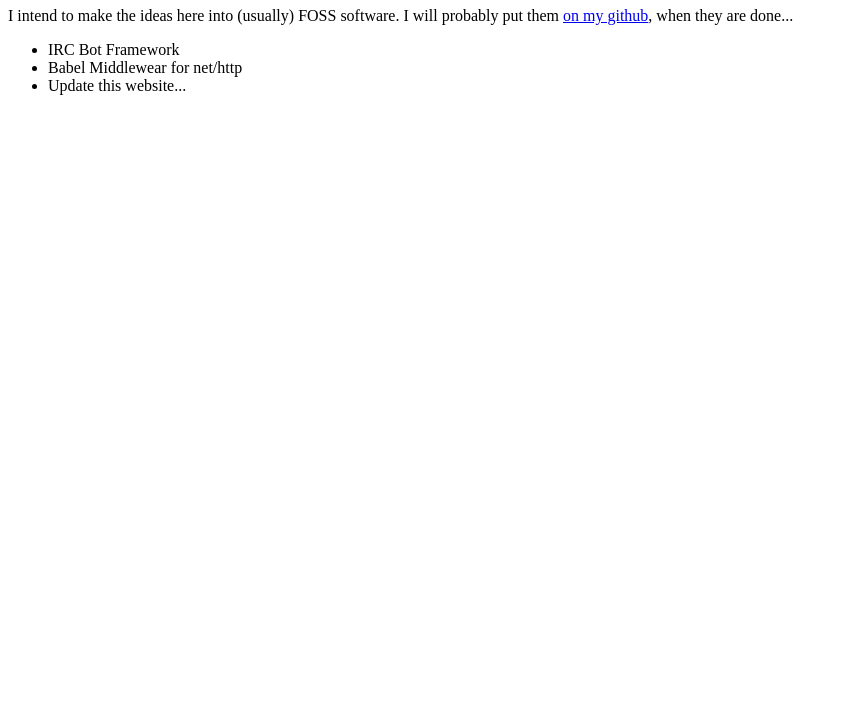
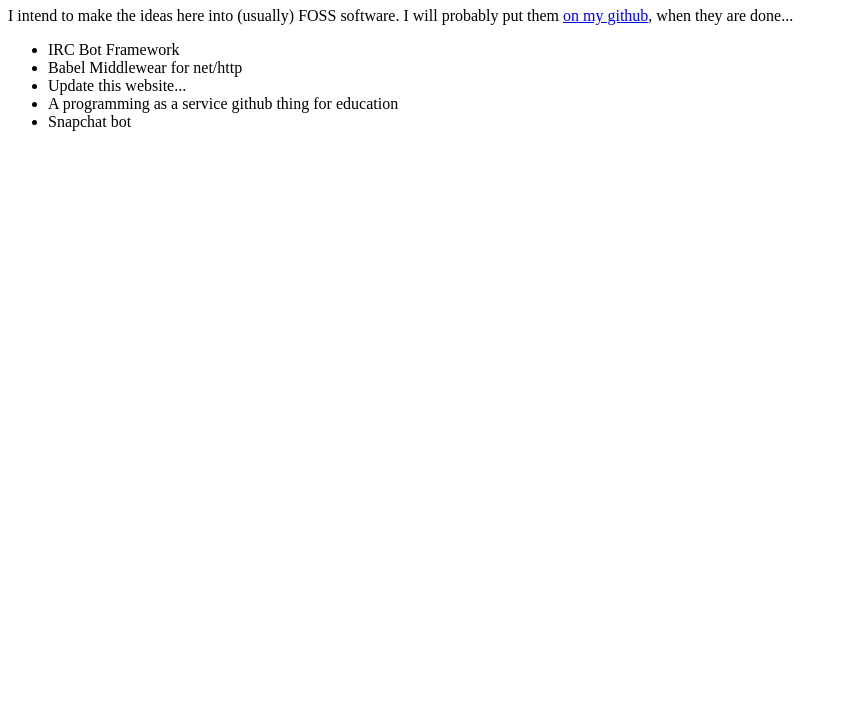
Before and after one commit to akshaykumar12527/akshaykumar12527.github.io, a website: page ideas.html in a window 1280 px wide. Shown: the part 73-800 px from the top of the page, without its empty margins (0-848 px from the left). Drawn offline with Linux system fonts and the light colour scheme.

Commit message:
Update ideas.html

```diff
--- a/ideas.html
+++ b/ideas.html
@@ -12,6 +12,8 @@
             <li>IRC Bot Framework</li>
             <li>Babel Middlewear for net/http</li>
             <li>Update this website...</li>
+            <li>A programming as a service github thing for education</li>
+            <li>Snapchat bot</li>
         </ul>
     </body>
 </html>
```
